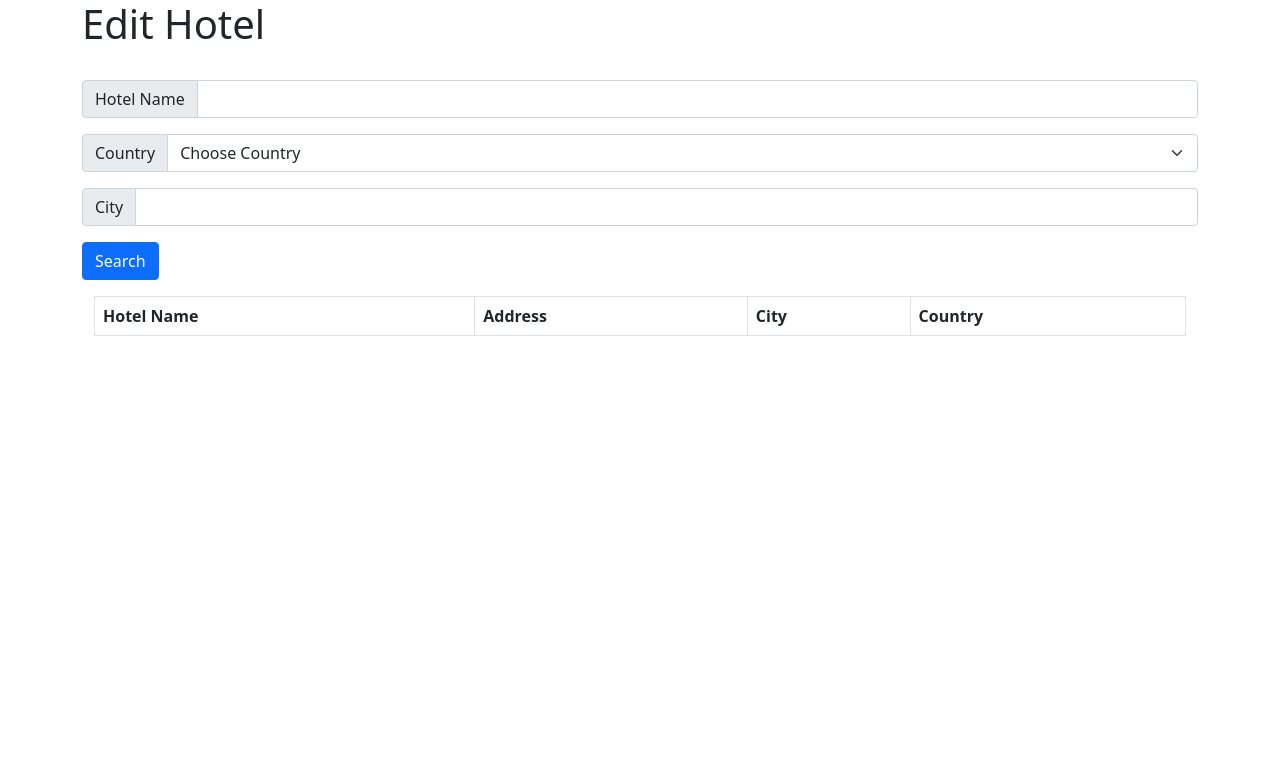
After one commit to kuldeep7895/DBMS-Project, a Flask app: page /edit_hotel in a window 1280 px wide. The commit adds this page. Shown: the top 783 px of the page. Run offline with Flask 2, Linux system fonts and the light colour scheme; a database or web service that is not in the repository returns one stand-in record (values such as "Sample title"); lists and menus that the app fills with data are empty; some libraries are stand-ins or nearby versions.

Commit message:
Admin login, Addition, Deletion, Edit

```diff
--- a/app.py
+++ b/app.py
@@ -1,12 +1,29 @@
+from crypt import methods
+import re
 import psycopg2
+import random
 from flask import Flask, render_template, redirect, url_for, request
 
+##########################
+def captcha_str():
+	var_list = ['a','b','c','d','e','f','g','h','i','j','k','l','m','n','o','p','q','r','s','t','u','v','w','x','y','z',
+			'A','B','C','D','E','F','G','H','I','J','K','L','M','N','O','P','Q','R','S','T','U','V','W','X','Y','Z',
+			'1','2','3','4','5','6','7','8','9','0']
+	capt = ''
+	for i in range(6):
+		n = random.randint(0,len(var_list)-1)
+		capt = capt + var_list[n]
+	return capt
+
+capt_arr = []
+hotelname_arr =[]
+##########################
 
 def connect():
     conn = psycopg2.connect(
     host="localhost",
     database="dbmsproject",
-    user="postgres",
+    user="harsh",
     password = "admin123"
    )
     conn.autocommit = True
@@ -44,18 +61,31 @@ def login():
 	return render_template('login.html', error=error)
 
 @app.route('/admin_login',methods = ['GET','POST'])
+
+########################################################3
 def admin_login():
-    error = None
-    if request.method == 'POST':
-        if request.form['username'] == 'Admin':
-            if request.form['password']=="admin123":
-                return render_template('hotel_add_del.html')
-            else:
-                error = 'Invalid Credentials. Please try again.'
-        else:
-            error = 'Invalid Credentials. Please try again.'
-    # error = 'Invalid Credentials. Please try again.'
-    return render_template('admin.html',error = error)
+	capt = captcha_str()
+	capt_arr.append(capt)
+	# capt_index+=1
+	error = None
+	if request.method == 'POST':
+		print(request.form['captcha'])
+		print()
+		print(capt)
+		print(capt_arr)
+		# print(capt_index)
+		if request.form['username']=='Admin':
+			if request.form['password']=='admin123':
+				if request.form['captcha']==capt_arr[len(capt_arr)-2]:
+					return render_template('admin_page.html')
+				else:
+					error = 'Captcha did not match'
+			else:
+				error = 'Incorrect Password'
+		else:
+			error = 'Incorrrect Username'
+	return render_template('admin.html',capt = capt,error = error)
+########################################################################
 
 @app.route('/register', methods=['GET', 'POST'])
 def register():
@@ -79,27 +109,211 @@ def register():
 			return redirect(url_for('welcome'))
 	return render_template('register.html', error=error)
 
-@app.route('/hotel_add_del',methods = ['GET','POST'])
-def hotel_add_del():
-    error = None
-    if request.method == 'POST':
-        hotelname = request.form['hotelname']
-        print(hotelname)
-        con.execute("select * from hotel_detail where hotelname = '%s';"%(request.form['hotelname']))
-        x = con.fetchall()
-        if len(x)>0:
-            error = 'Hotel is already added in the list.'
-        else:
-            con.execute("select * from hotel_detail;")
-            nextId = 1
-            if(not(len(con.fetchall())==0)):
-                con.execute("select max(hotelid) from hotel_detail;")
-                nextId = con.fetchall()[1][0] + 1
-            con.execute("insert into hotel_detail values(%s,%s,%s,%s,%s,%s,%s,%s,%s,%s,%s,%s,%s,%s);",('0',nextId,request.form['hotelname'],request.form['address'],request.form['city'],request.form['country'],request.form['zipcode'],request.form['propertytype'],request.form['starrating'],request.form['latitude'],request.form['longitude'],request.form['source'],request.form['url'],request.form['curr']))
 
-            return redirect(url_for('welcome'))
-    return render_template('hotel_add_del.html',error=error)
+###############################################################
+@app.route('/admin_page',methods=['GET','POST'])
+def admin_page():
+	con.execute("select count(hotelid) as number from hotel_detail;")
+	num = con.fetchall()[0][0]
+	con.execute("select count(distcity) as count from (  select distinct(city) as distcity  from hotel_detail group by city) as temp;")
+	city = con.fetchall()[0][0]
+	con.execute("select count(distcity) as count from (  select distinct(country) as distcity  from hotel_detail group by country) as temp;")
+	country = con.fetchall()[0][0]
+	return render_template("admin_page.html",num = num,city = city, country = country)
 
+@app.route('/add_hotel',methods=['GET','POST'])
+def add_hotel():
+	error = None
+	check = -1
+
+	if request.method=='POST':
+		hotelname = request.form['hotelname']
+		hotelname_arr.append(hotelname)
+		if len(hotelname)==0:
+			check = 0
+		else:
+			con.execute("select * from hotel_detail where hotelname = '%s';"%(hotelname))
+			search_res = con.fetchall()
+			if len(search_res)==0:
+				check = 1
+			else:
+				check=0
+
+
+	return render_template('add_hotel.html',check= check)
+
+@app.route('/add_hotel1',methods=['GET','POST'])
+def add_hotel1():
+	shift = None
+	hotel_name = hotelname_arr[len(hotelname_arr)-1]
+	# print("hotelname")
+	# print(hotelname_arr)
+	if request.method == 'POST':
+		# print("asfa")
+		con.execute("select * from hotel_detail;")
+		# print("b")
+		nextId = 1
+		id = 1
+		if(not(len(con.fetchall())==0)):
+			# print("c")
+			con.execute("select max(hotelid) from hotel_detail;")
+			# print("d")
+			nextId = con.fetchall()[0][0] + 1
+			con.execute("select max(id) from hotel_detail;")
+			id = con.fetchall()[0][0]+1
+			# print(nextId)
+			# print(id)
+		con.execute("insert into hotel_detail values(%s,%s,%s,%s,%s,%s,%s,%s,%s,%s,%s,%s,%s,%s);",(id,nextId,hotel_name,request.form['address'],request.form['city'],request.form['country'],request.form['zipcode'],request.form['propertytype'],request.form['starrating'],0.0,0.0,0,request.form['url'],request.form['currency']))
+		shift = 1
+	return render_template("add_hotel1.html",hotelname = hotel_name,shift = shift)
+
+@app.route('/del_hotel',methods=['GET','POST'])
+def del_hotel():
+	error = 0
+	data = {}
+
+	con.execute("SELECT DISTINCT country from hotel_detail order by country ;")
+	result = []
+	for i in con.fetchall():
+		result.extend(i)
+	data['country'] = result
+
+
+	if len(data['country'])<=0:
+		error = 1
+
+	if request.method == 'POST':
+
+		print(request.form['country'],)
+		if not(request.form['hotelname']==""):
+			if not(request.form['country']=="Choose Country") and not(request.form['city']==""):
+				con.execute("SELECT hotelid, hotelname, address, city, country FROM hotel_detail where hotelname = '%s' and country = '%s' and city = '%s' LIMIT 10 ;"%(request.form['hotelname'],request.form['country'],request.form['city']))
+
+			elif not(request.form['country']=="Choose Country"):
+				con.execute("SELECT hotelid, hotelname, address, city, country FROM hotel_detail where hotelname = '%s' and country = '%s' LIMIT 10 ;"%(request.form['hotelname'],request.form['country']))
+			elif not(request.form['city']==""):
+				con.execute("SELECT hotelid, hotelname, address, city, country FROM hotel_detail where hotelname = '%s' and city = '%s' LIMIT 10 ;"%(request.form['hotelname'],request.form['city']))
+			else:
+				con.execute("SELECT hotelid, hotelname, address, city, country FROM hotel_detail where hotelname = '%s' LIMIT 10 ;"%(request.form['hotelname']))
+		else:
+			if not(request.form['country']=="Choose Country") and not(request.form['city']==""):
+				con.execute("SELECT hotelid, hotelname, address, city, country FROM hotel_detail where country = '%s' and city = '%s' LIMIT 10 ;"%(request.form['country'],request.form['city']))
+
+			elif not(request.form['country']=="Choose Country"):
+				con.execute("SELECT hotelid, hotelname, address, city, country FROM hotel_detail where country = '%s' LIMIT 10 ;"%(request.form['country']))
+			else:
+				con.execute("SELECT hotelid, hotelname, address, city, country FROM hotel_detail where city = '%s' LIMIT 10 ;"%request.form['city'])
+
+		data['data'] = con.fetchall()
+		if len(data['data'])<=0:
+			error = 1
+
+	data['error'] = error
+
+	#print(data)
+	return render_template('del_hotel.html', data=data)
+
+@app.route('/del_hotel1/<int:hotelid>',methods=['GET','POST'])
+def del_hotel1(hotelid):
+	print(hotelid)
+	con.execute("DELETE FROM hotel_detail WHERE hotelid = '%s';"%hotelid)
+	return render_template('del_hotel1.html')
+
+@app.route('/edit_hotel',methods=['GET','POST'])
+def edit_hotel():
+	error = 0
+	data = {}
+	con.execute("SELECT DISTINCT country from hotel_detail order by country ;")
+	result = []
+	for i in con.fetchall():
+		result.extend(i)
+	data['country'] = result
+	if len(data['country'])<=0:
+		error = 1
+	if request.method == 'POST':
+		if not(request.form['hotelname']==""):
+			if not(request.form['country']=="Choose Country") and not(request.form['city']==""):
+				con.execute("SELECT hotelid, hotelname, address, city, country FROM hotel_detail where hotelname = '%s' and country = '%s' and city = '%s' LIMIT 10 ;"%(request.form['hotelname'],request.form['country'],request.form['city']))
+
+			elif not(request.form['country']=="Choose Country"):
+				con.execute("SELECT hotelid, hotelname, address, city, country FROM hotel_detail where hotelname = '%s' and country = '%s' LIMIT 10 ;"%(request.form['hotelname'],request.form['country']))
+			elif not(request.form['city']==""):
+				con.execute("SELECT hotelid, hotelname, address, city, country FROM hotel_detail where hotelname = '%s' and city = '%s' LIMIT 10 ;"%(request.form['hotelname'],request.form['city']))
+			else:
+				con.execute("SELECT hotelid, hotelname, address, city, country FROM hotel_detail where hotelname = '%s' LIMIT 10 ;"%(request.form['hotelname']))
+		else:
+			if not(request.form['country']=="Choose Country") and not(request.form['city']==""):
+				con.execute("SELECT hotelid, hotelname, address, city, country FROM hotel_detail where country = '%s' and city = '%s' LIMIT 10 ;"%(request.form['country'],request.form['city']))
+
+			elif not(request.form['country']=="Choose Country"):
+				con.execute("SELECT hotelid, hotelname, address, city, country FROM hotel_detail where country = '%s' LIMIT 10 ;"%(request.form['country']))
+			else:
+				con.execute("SELECT hotelid, hotelname, address, city, country FROM hotel_detail where city = '%s' LIMIT 10 ;"%request.form['city'])
+
+		data['data'] = con.fetchall()
+		if len(data['data'])<=0:
+			error = 1
+
+	data['error'] = error
+	return render_template('edit_hotel.html', data=data)
+
+@app.route('/edit_hotel1/<int:hotelid>',methods=['GET','POST'])
+def edit_hotel1(hotelid):
+	shift = None
+	con.execute("SELECT hotelname FROM hotel_detail WHERE hotelid = '%s';"%(hotelid))
+	hotel_name = con.fetchall()[0][0]
+	if request.method == "POST":
+		if not(request.form['address']==""):
+			con.execute("UPDATE hotel_detail SET address = '%s' WHERE hotelid = '%s';"%(request.form['address'],hotelid))
+
+		if not(request.form['city']==""):
+			con.execute("UPDATE hotel_detail SET city = '%s' WHERE hotelid = '%s';"%(request.form['city'],hotelid))
+
+		if not(request.form['country']==""):
+			con.execute("UPDATE hotel_detail SET country = '%s' WHERE hotelid = '%s';"%(request.form['country'],hotelid))
+
+		if not(request.form['zipcode']==""):
+			con.execute("UPDATE hotel_detail SET zipcode = '%s' WHERE hotelid = '%s';"%(request.form['zipcode'],hotelid))
+
+		if not(request.form['propertytype']==""):
+			con.execute("UPDATE hotel_detail SET propertytype = '%s' WHERE hotelid = '%s';"%(request.form['propertytype'],hotelid))
+
+		if not(request.form['starrating']==""):
+			con.execute("UPDATE hotel_detail SET starrating = '%s' WHERE hotelid = '%s';"%(request.form['starrating'],hotelid))
+
+		if not(request.form['url']==""):
+			con.execute("UPDATE hotel_detail SET url = '%s' WHERE hotelid = '%s';"%(request.form['url'],hotelid))
+
+		if not(request.form['currency']==""):
+			con.execute("UPDATE hotel_detail SET curr = '%s' WHERE hotelid = '%s';"%(request.form['currency'],hotelid))
+		shift = 1
+	return render_template("edit_hotel1.html",hotelname = hotel_name,shift = shift)
+
+@app.route('/add_hotel_more',methods=['GET','POST'])
+def add_hotel_more():
+	shift = None
+	hotel_name = hotelname_arr[len(hotelname_arr)-1]
+	# print("hotelname")
+	# print(hotelname_arr)
+	if request.method == 'POST':
+		# print("asfa")
+		con.execute("select * from hotel_detail;")
+		# print("b")
+		nextId = 1
+		id = 1
+		if(not(len(con.fetchall())==0)):
+			# print("c")
+			con.execute("select max(hotelid) from hotel_detail;")
+			# print("d")
+			nextId = con.fetchall()[0][0] + 1
+			con.execute("select max(id) from hotel_detail;")
+			id = con.fetchall()[0][0]+1
+			# print(nextId)
+			# print(id)
+		con.execute("insert into hotel_detail values(%s,%s,%s,%s,%s,%s,%s,%s,%s,%s,%s,%s,%s,%s);",(id,nextId,hotel_name,request.form['address'],request.form['city'],request.form['country'],request.form['zipcode'],request.form['propertytype'],request.form['starrating'],0.0,0.0,0,request.form['url'],request.form['currency']))
+		shift = 1
+	return render_template("add_hotel_more.html",hotelname = hotel_name,shift = shift)
+###############################################################
 
 @app.route('/show_hotels', methods=['GET', 'POST'])
 def show():
--- /dev/null
+++ b/templates/edit_hotel.html
@@ -0,0 +1,77 @@
+<html>
+	<head>
+    	<title>Edit Hotels</title>
+    	<meta name="viewport" content="width=device-width, initial-scale=1.0">
+    	<link href="https://cdn.jsdelivr.net/npm/bootstrap@5.1.3/dist/css/bootstrap.min.css" rel="stylesheet" integrity="sha384-1BmE4kWBq78iYhFldvKuhfTAU6auU8tT94WrHftjDbrCEXSU1oBoqyl2QvZ6jIW3" crossorigin="anonymous">
+  	</head>
+<body>
+    <div class="container">
+      	<h1>Edit Hotel</h1>
+      	<br>
+
+		<form action="" method="post">
+            <div class="input-group mb-3">
+				<span class="input-group-text">Hotel Name</span>
+				<input type="text" class="form-control" name="hotelname">
+			</div>
+
+			<div class="input-group mb-3">
+				<label class="input-group-text" for="Country">Country</label>
+				<select class="form-select" id="Country form" name="country">
+				  	<option selected>Choose Country</option>
+
+					{% block content1 %}
+					{% if error %}
+						<p class="error"><strong>Error:</strong> {{ data.error }}</p>
+					{% else %}
+					{% for x in data.country %}
+						<option value="{{ x }}"> {{ x }} </option>
+					{% endfor %}
+					{% endif %}
+					{% endblock %}
+
+				</select>
+			</div>
+
+			<div class="input-group mb-3">
+				<span class="input-group-text">City</span>
+				<input type="text" class="form-control" name="city">
+			</div>
+
+		    <input class="btn btn-primary" type="submit" value="Search">
+		</form>
+
+		{% block content3 %}
+		{% if error %}
+			<p class="error"><strong>Error:</strong> {{ data.error }}</p>
+		{% else %}
+
+		<div class="container-fluid">
+			<table class="table table-striped table-bordered">
+				<thead>
+					<tr>
+					  	<th scope="col">Hotel Name</th>
+					  	<th scope="col">Address</th>
+					  	<th scope="col">City</th>
+					  	<th scope="col">Country</th>
+					</tr>
+				</thead>
+				<tbody>
+					{% for x in data.data %}
+					<tr>
+						<td>{{ x[1] }}</td>
+						<td>{{ x[2] }}</td>
+						<td>{{ x[3] }}</td>
+						<td>{{ x[4] }}</td>
+                        <td><a class="btn btn-primary" href="{{url_for('edit_hotel1',hotelid = x[0])}}">Edit</a></td>
+					</tr>
+					{% endfor %}
+					{% endif %}
+					{% endblock %}
+				</tbody>
+
+			</table>
+		</div>
+	</div>
+  </body>
+</html>
```
Also changed, not shown: templates/add_hotel.html (added, +30 -0 lines), templates/add_hotel1.html (added, +57 -0 lines), templates/add_hotel_more.html (added, +43 -0 lines), templates/admin.html (+20 -9 lines), templates/admin_page.html (added, +15 -0 lines), templates/del_hotel.html (added, +77 -0 lines), templates/del_hotel1.html (added, +16 -0 lines), templates/edit_hotel1.html (added, +56 -0 lines), templates/hotel_add_del.html (deleted, +0 -43 lines).
